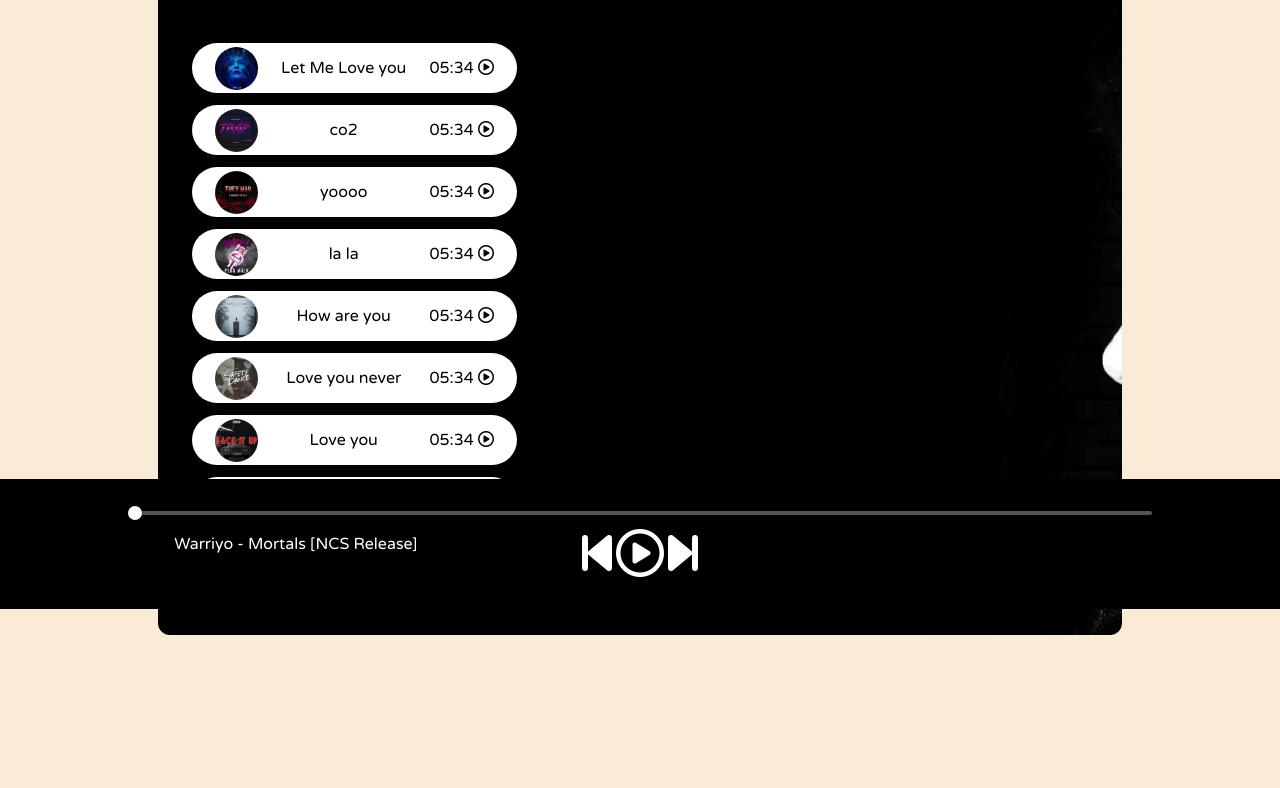
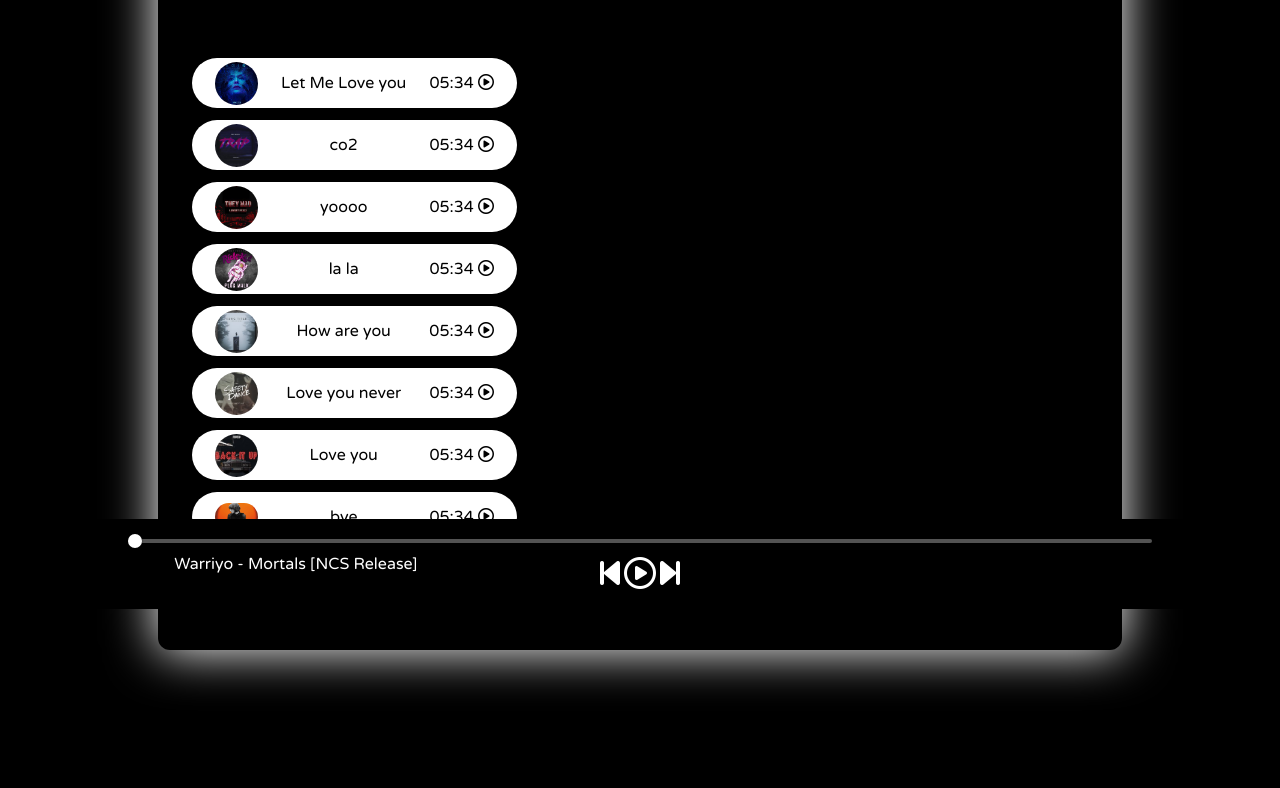
Before and after one commit to Ishaanvats74/Spotify-clone-html, a plain HTML site: page index.html in a window 1280 px wide. Shown: the part 191-979 px from the top of the page. After the commit the page ends 954 px from the top, so only its background shows below. Drawn offline with Linux system fonts and the light colour scheme.

Commit message:
minor changes done in styling

```diff
--- a/index.html
+++ b/index.html
@@ -74,9 +74,9 @@
         <input type="range" name="range" class="slider" id="myProgressBar" min="0" value="0" max="100">
         <div class="icons">
             <!-- fontawesome icons -->
-            <i class="fas fa-3x fa-step-backward" id="previous"></i>
-            <i class="far fa-3x fa-play-circle" id="masterPlay"></i>
-            <i class="fas fa-3x fa-step-forward" id="next"></i>
+            <i class="fas fa-2x fa-step-backward" id="previous"></i>
+            <i class="far fa-2x fa-play-circle" id="masterPlay"></i>
+            <i class="fas fa-2x fa-step-forward" id="next"></i>
         </div>
         <div class="songInfo">
             <img src="playing.gif" width="42px" alt="" id="gif"> <span id="masterSongName">Warriyo - Mortals [NCS Release]</span>
--- a/script.js
+++ b/script.js
@@ -10,6 +10,7 @@ let previous = document.getElementById('previous');
 let gif = document.getElementById('gif');
 let songItems = Array.from(document.getElementsByClassName('songItem'));
 let masterSongName = document.getElementById('masterSongName');
+let container = document.querySelector('.container');
 
 
 let songs = [
@@ -78,6 +79,7 @@ Array.from(document.getElementsByClassName('songItemPlay')).forEach((element)=>{
             masterPlay.classList.remove('fa-pause-circle');
             masterPlay.classList.add('fa-play-circle');
             gif.style.opacity = 0;
+
         } else {
             makeAllPlays();
             songIndex = clickedIndex;
@@ -90,6 +92,7 @@ Array.from(document.getElementsByClassName('songItemPlay')).forEach((element)=>{
             masterPlay.classList.remove('fa-play-circle');
             masterPlay.classList.add('fa-pause-circle');
             gif.style.opacity = 1;
+            container.style.backgroundImage = `url('${songs[songIndex].coverPath}')`;
         }
 
     })
@@ -108,6 +111,7 @@ next.addEventListener('click',()=>{
     masterPlay.classList.remove('fa-play-circle');
     masterPlay.classList.add('fa-pause-circle');
     gif.style.opacity = 1;
+    container.style.backgroundImage = `url("${songs[songIndex].coverPath}")`;
 });
 
 previous.addEventListener('click', ()=>{
@@ -123,4 +127,5 @@ previous.addEventListener('click', ()=>{
     masterPlay.classList.remove('fa-play-circle');
     masterPlay.classList.add('fa-pause-circle');
     gif.style.opacity = 1;
+    container.style.backgroundImage = `url("${songs[songIndex].coverPath}")`;
 })
--- a/style.css
+++ b/style.css
@@ -1,7 +1,7 @@
 @import url('https://fonts.googleapis.com/css2?family=Ubuntu&display=swap');
 @import url('https://fonts.googleapis.com/css2?family=Varela+Round&display=swap');
 body{
-    background-color: antiquewhite;
+    background-color: black;
 }
 
 *{
@@ -17,9 +17,10 @@ nav ul{
     display: flex;
     align-items: center;
     list-style-type: none;
-    height: 65px;
+    height: 80px;
     background-color: black;
     color: white;
+
 }
 
 nav ul li{
@@ -47,13 +48,17 @@ nav ul li{
     width: 70%;
     border-radius: 12px;
     padding: 34px;
-   background-image: url('bg.jpg');
+    background-size: cover;
+    background-position: center;
+    background-repeat: no-repeat;
+    transition: background-image 0.5s ease-in-out;
+    box-shadow: 0px 0px 50px 1px white;
 }
 
 .bottom{
     position: sticky;
     bottom: 0;
-    height: 130px;
+    height: 90px;
     background-color: black;
     color: white;
     display: flex;
```
Lines whose indentation alone changed are shown as unchanged.
